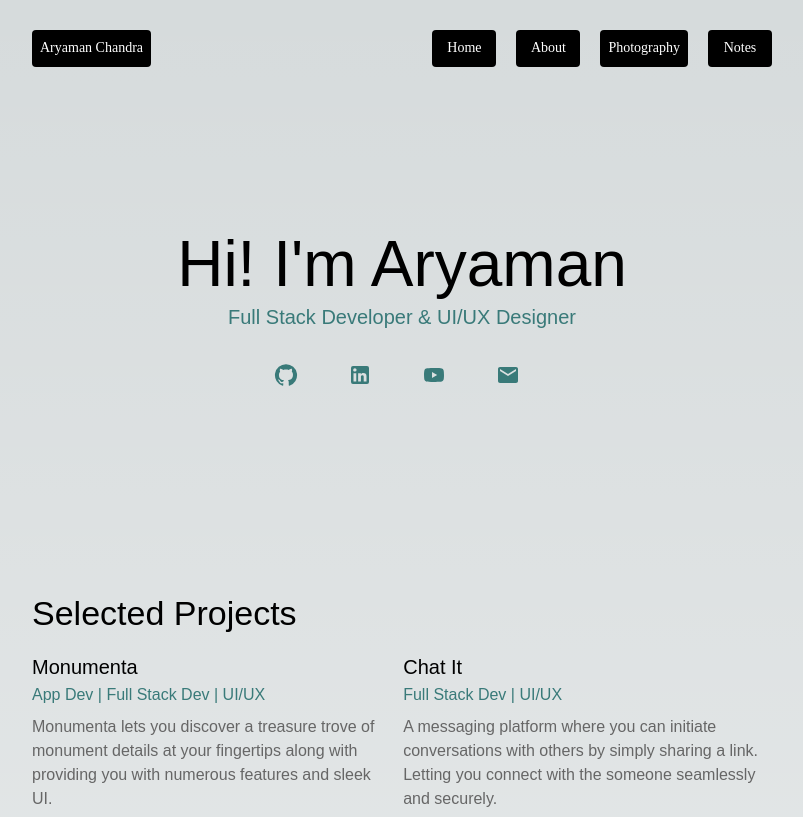
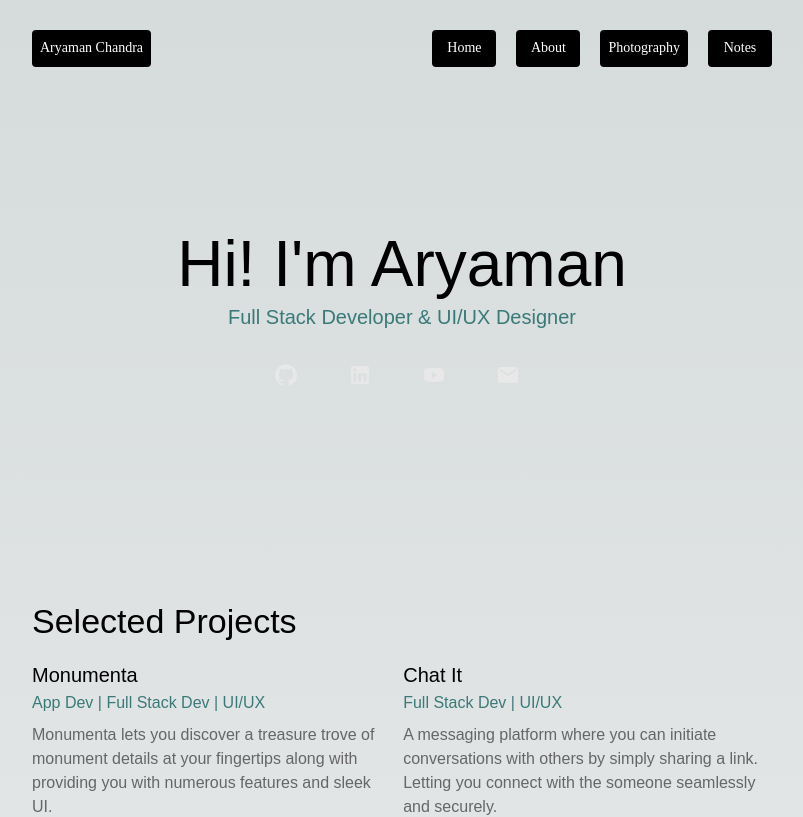
Before and after one commit to aryamanchandra/personalwebsite, a Next.js app: page / in a window 1280 px wide. Shown: the top 817 px of the page, without its empty margins (238-1041 px from the left). Built offline with nearby package versions, Linux system fonts and the light colour scheme; a web font is replaced by a local one.

Commit message:
social links

```diff
--- a/src/app/components/Socialbar.tsx
+++ b/src/app/components/Socialbar.tsx
@@ -6,9 +6,9 @@ import { socialdata } from "../data";
 function SocialIcons({IconComponent, onClick}: { IconComponent: React.ComponentType; onClick: string }) {
     return (
       <SocialButton sx={{paddingLeft:"0px",paddingRight:"0px", marginRight:"10px"}}>
-        {/* <Link href={onClick} target="_blank"> */}
+        <Link href={onClick} target="_blank">
         <IconComponent/>
-        {/* </Link> */}
+        </Link>
       </SocialButton>
     );
   }
```
